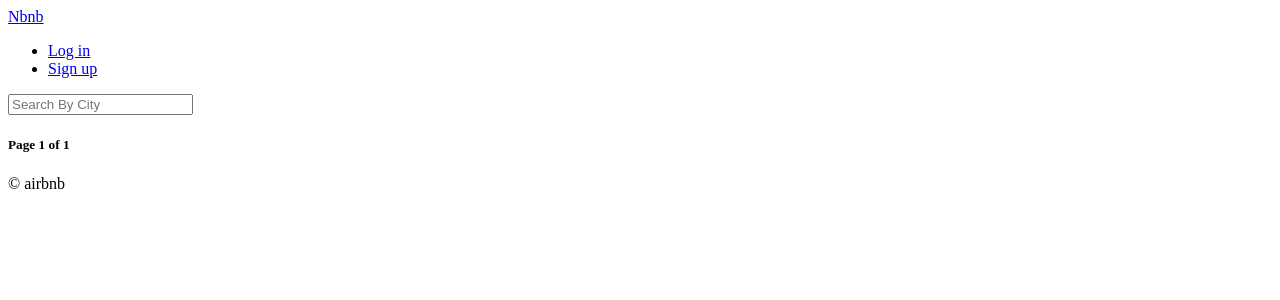
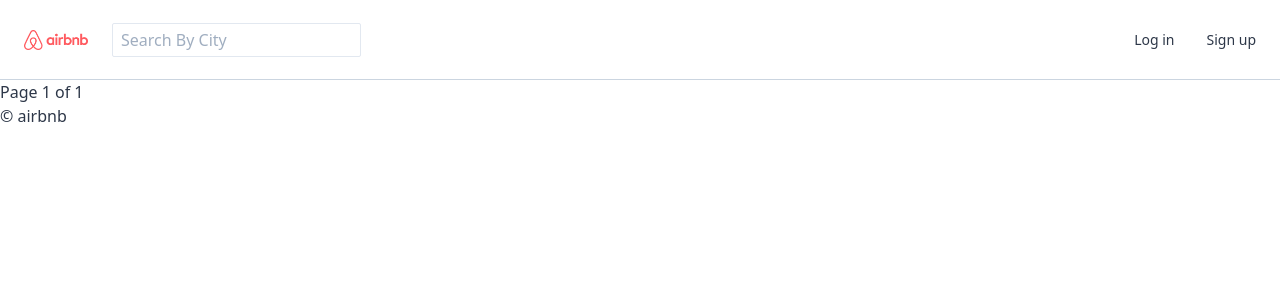
Before and after one commit to qhqnf/airbnb-clone, a Django app: page / in a window 1280 px wide. Shown: the top 300 px of the page. Run offline with Django 3.2, Linux system fonts and the light colour scheme; data that the repository does not hold is empty; style sheets or scripts are compiled from the project's sources; parts of the project's set-up code (start-up, migrations or seed data) failed here and were passed over.

Commit message:
update style

```diff
--- a/config/settings.py
+++ b/config/settings.py
@@ -130,6 +130,8 @@
 
 STATIC_URL = "/static/"
 
+STATICFILES_DIRS = [os.path.join(BASE_DIR, "static")]
+
 AUTH_USER_MODEL = "users.User"
 
 MEDIA_ROOT = os.path.join(BASE_DIR, "uploads")
--- a/templates/base.html
+++ b/templates/base.html
@@ -1,18 +1,25 @@
+{% load static %}
 <!DOCTYPE html>
 <html lang="en">
   <head>
     <meta charset="UTF-8" />
     <meta name="viewport" content="width=device-width, initial-scale=1.0" />
+    <link rel="stylesheet" href="{% static 'css/styles.css' %}" />
     <title>{% block page_title %}{% endblock page_title %} | airbnb</title>
   </head>
-  <body>
-    <header>
+  <body class="text-gray-800">
+    <header class="container max-w-full flex items-center justify-between px-6 h-20 border-b border-gray-400">
+      <div class="flex items-center">
+        <a href="{% url "core:home" %}" class="mr-6">
+          <img class="w-16" src="{% static 'img/logo.png' %}" />
+        </a>
+        {% block search-bar %}
+          <form method="get" action="{% url "rooms:search" %}">
+              <input class="border px-2 py-1 rounded-sm" name="city" placeholder="Search By City" />
+          </form>
+        {% endblock search-bar %}
+      </div>
       {% include "partials/nav.html" %}
-      {% block search-bar %}
-        <form method="get" action="{% url "rooms:search" %}">
-            <input name="city" placeholder="Search By City" />
-        </form>
-      {% endblock search-bar %}
     </header>
 
     {% block content %}{% endblock %}
--- a/templates/partials/nav.html
+++ b/templates/partials/nav.html
@@ -1,9 +1,8 @@
-<a href="{% url "core:home" %}">Nbnb</a>
-<ul>
+<ul class="flex items-center text-sm font-medium">
     {% if user.is_authenticated %}
-        <li><a href="{% url "users:logout" %}">Logout</a></li>
+        <li class="ml-8"><a class=" href="{% url "users:logout" %}">Logout</a></li>
     {% else %}
-        <li><a href="{% url "users:login" %}">Log in</a></li>
-        <li><a href="{% url "users:signup" %}">Sign up</a></li>
+        <li class="ml-8"><a class=" href="{% url "users:login" %}">Log in</a></li>
+        <li class="ml-8"><a class=" href="{% url "users:signup" %}">Sign up</a></li>
     {% endif %}
 </ul>
--- a/users/views.py
+++ b/users/views.py
@@ -6,7 +6,6 @@
 from django.contrib.auth import authenticate, login, logout
 from django.utils.encoding import escape_uri_path
 from django.core.files.base import ContentFile
-from django.contrib.auth.forms import UserCreationForm
 from . import forms, models
 
 
@@ -15,7 +14,7 @@
     """ LoginView Definition """
 
     template_name = "users/login.html"
-    form_class = forms.UserCreationForm
+    form_class = forms.LoginForm
     success_url = reverse_lazy("core:home")
 
     def form_valid(self, form):
```
Also changed, not shown: static/img/logo.png (added), 2 other files.
